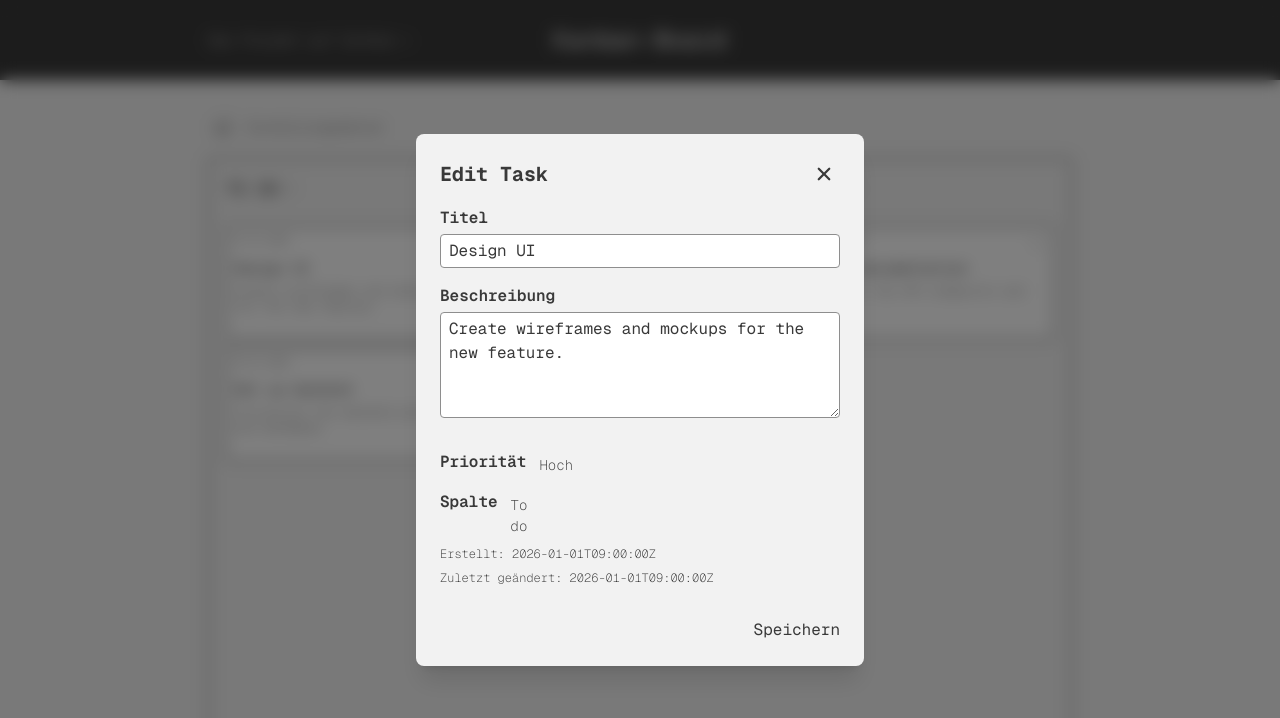
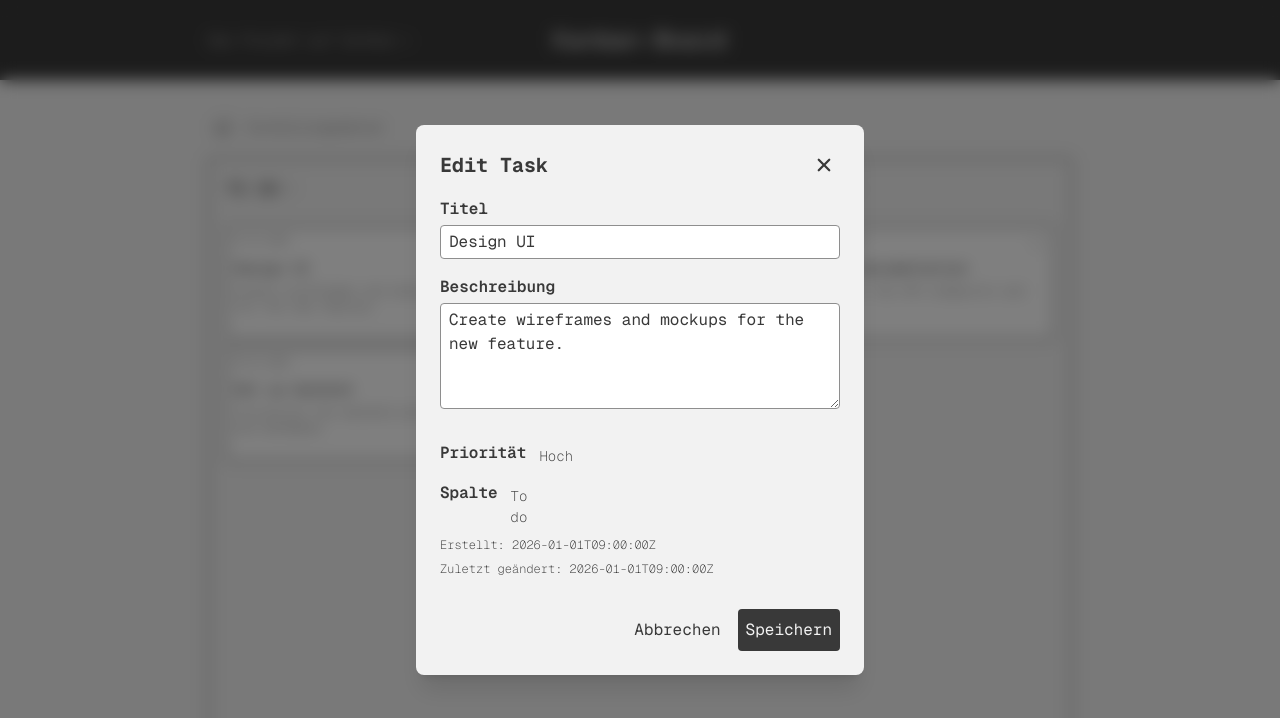
Before and after one commit to FabianHeeke/React-Demo-Kanban-Board, a React (Vite) app: page / in a window 1280 px wide. Both pictures are taken after a click on the button 352 px from the left and 282 px from the top of the page. Shown: the top 718 px of the page. Built offline with nearby package versions, Linux system fonts and the light colour scheme.

Commit message:
Updated KanbanButton and utilized it in TaskForm

```diff
--- a/src/components/ui/KanbanButton.tsx
+++ b/src/components/ui/KanbanButton.tsx
@@ -1,10 +1,33 @@
+import classNames from 'classnames';
+
 interface KanbanButtonProps {
+  variant: 'primary' | 'secondary';
+  isDisabled?: boolean;
+  type?: 'submit' | 'reset' | 'button' | undefined;
   children: React.ReactNode;
 }
 
-const KanbanButton = ({ children }: KanbanButtonProps) => {
+const KanbanButton = ({
+  variant,
+  isDisabled = false,
+  type = undefined,
+  children,
+}: KanbanButtonProps) => {
   return (
-    <button className="flex cursor-pointer items-center gap-2 rounded border border-black p-2">
+    <button
+      disabled={isDisabled}
+      type={type}
+      className={classNames(
+        'flex cursor-pointer items-center gap-2 rounded p-2 transition-colors',
+        {
+          'bg-custom-dark text-custom-light hover:opacity-95':
+            variant === 'primary',
+          'border border-transparent p-2 hover:border-black':
+            variant === 'secondary',
+          'cursor-default! opacity-50': isDisabled,
+        }
+      )}
+    >
       {children}
     </button>
   );
--- a/src/features/kanban-board/components/TaskForm.tsx
+++ b/src/features/kanban-board/components/TaskForm.tsx
@@ -1,8 +1,8 @@
 import { FormEvent, useActionState, useState } from 'react';
 import Task from '../interfaces/Task.interface';
 import KanbanSelect from '@/components/ui/KanbanSelect';
-import classNames from 'classnames';
 import useBoardStore from '../hooks/useBoardStore';
+import KanbanButton from '@/components/ui/KanbanButton';
 
 interface TaskFormProps {
   onSubmit: (updatedTask: Task) => void;
@@ -109,14 +109,11 @@ const TaskForm = ({ onSubmit, taskParams }: TaskFormProps) => {
         <span className="text-xs">{`Erstellt: ${state.creationDate}`}</span>
         <span className="text-xs">{`Zuletzt geändert: ${state.lastModifiedDate}`}</span>
       </div>
-      <div className="flex justify-end">
-        <button
-          type="submit"
-          className={classNames({ 'bg-red-500': !isFormValid || isPending })}
-          disabled={!isFormValid || isPending}
-        >
-          {isPending ? 'Speichere...' : 'Speichern'}
-        </button>
+      <div className="flex justify-end gap-2">
+        <KanbanButton variant="secondary">Abbrechen</KanbanButton>
+        <KanbanButton variant="primary" type="submit" isDisabled={!isFormValid}>
+          Speichern
+        </KanbanButton>
       </div>
     </form>
   );
```
